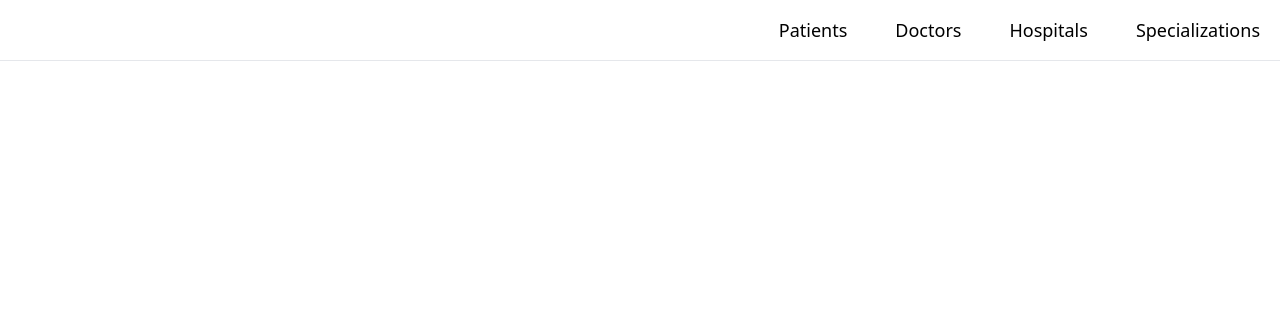
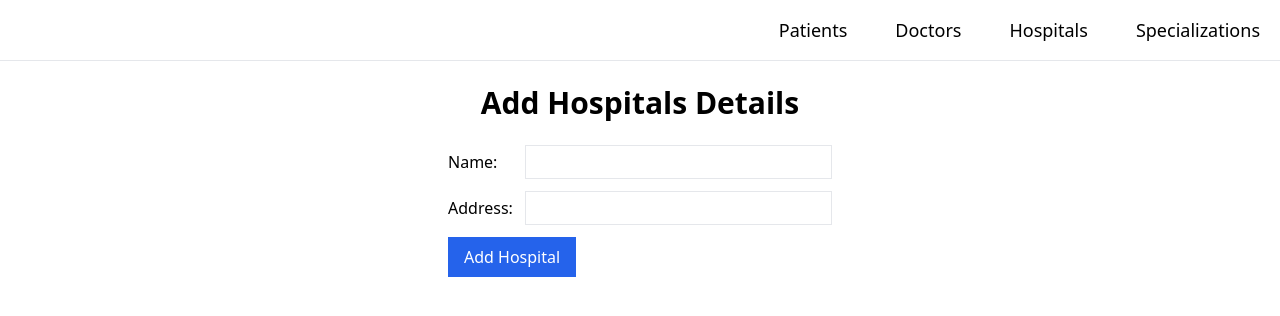
Before and after one commit to imtiazsakib15/hospital-management-system-client, a React (Vite) app: page /hospitals in a window 1280 px wide. Shown: the top 316 px of the page. Built offline with nearby package versions, Linux system fonts and the light colour scheme.

Commit message:
hospitals page ui added

```diff
--- a/src/pages/hospitals/Hospitals.jsx
+++ b/src/pages/hospitals/Hospitals.jsx
@@ -1,5 +1,47 @@
 const Hospitals = () => {
-  return <div></div>;
+  const handleSubmit = (e) => {
+    e.preventDefault();
+    const name = e.target.name.value;
+    const address = e.target.address.value;
+
+    const hospitalInfo = {
+      id: "",
+      name,
+      address,
+    };
+    console.log(hospitalInfo);
+  };
+  return (
+    <div className="py-6">
+      <h1 className="text-3xl font-bold text-center">Add Hospitals Details</h1>
+      <form onSubmit={handleSubmit} className="w-96 mx-auto py-6 space-y-3">
+        <div className="grid grid-cols-5 items-center">
+          <label htmlFor="name">Name:</label>
+          <input
+            className="border col-span-4 px-2 py-1"
+            type="text"
+            name="name"
+            id="name"
+          />
+        </div>
+        <div className="grid grid-cols-5 items-center">
+          <label htmlFor="address">Address:</label>
+          <input
+            className="border col-span-4 px-2 py-1"
+            type="text"
+            name="address"
+            id="address"
+          />
+        </div>
+        <button
+          className="px-4 py-2 bg-blue-600 hover:bg-blue-700 text-white font-medium"
+          type="submit"
+        >
+          Add Hospital
+        </button>
+      </form>
+    </div>
+  );
 };
 
 export default Hospitals;
--- a/src/pages/patients/Patients.jsx
+++ b/src/pages/patients/Patients.jsx
@@ -7,7 +7,8 @@ const Patients = () => {
     const phoneNo = e.target.phoneNo.value;
 
     const patientInfo = {
-      id: name,
+      id: "",
+      name,
       email,
       address,
       phoneNo,
```
